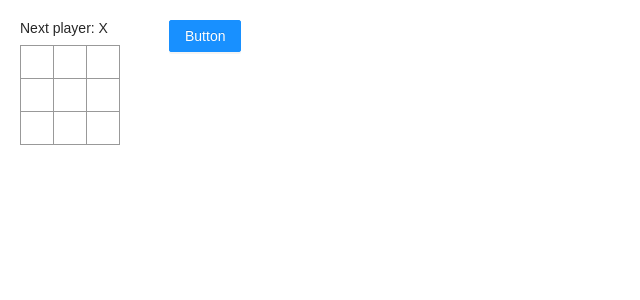
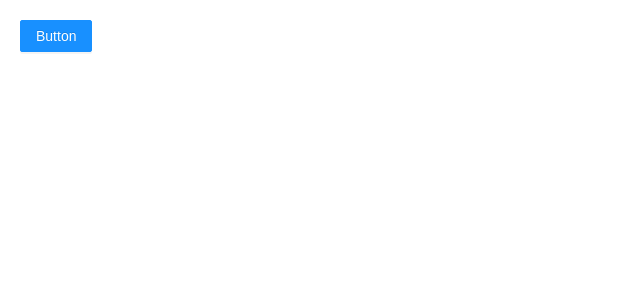
Before and after one commit to icdong/r-icdong, a React app: page / in a window 1280 px wide. Shown: the top 300 px of the page, without its empty margins (0-640 px from the left). Built offline with nearby package versions, Linux system fonts and the light colour scheme; the HTML template or start-up script is replaced by a standard one.

Commit message:
新增路由

```diff
--- a/package.json
+++ b/package.json
@@ -51,6 +51,7 @@
     "react-app-polyfill": "^1.0.6",
     "react-dev-utils": "^10.2.1",
     "react-dom": "^16.13.1",
+    "react-router-dom": "^5.2.0",
     "redux": "^4.0.5",
     "resolve": "1.15.0",
     "resolve-url-loader": "3.1.1",
--- /dev/null
+++ b/src/components/home/Home.js
@@ -0,0 +1,13 @@
+import React from 'react';
+import { Button } from 'antd';
+import './Home.less';
+
+class Home extends React.Component {
+    render() {
+        return (
+            <Button type="primary">Button</Button>
+        );
+    }
+}
+
+export default Home;
--- a/src/index.js
+++ b/src/index.js
@@ -1,12 +1,17 @@
 import React from 'react';
 import ReactDOM from 'react-dom';
+
 import './index.css';
 
-import Game from './components/app/App'
+// 导入store
+// import store from './store'
 
-// ========================================
+// 导入项目组件
+// import Game from './components/app/App'
+import Home from './components/home/Home'
+
 
 ReactDOM.render(
-    <Game />,
+    <Home />,
     document.getElementById('root')
 );
--- a/src/store/index.js
+++ b/src/store/index.js
@@ -1,9 +1,11 @@
 
 import {createStore} from 'redux';
-import reducer from './reducer';
+import rootReducer from './reducers';
+
 // store是唯一的
 // 只有store才能改变自己的内容（state）
 // reducer必须是纯函数
 // 把 reducer 放进 createStore 里 创建store
-const store = createStore(reducer);
+
+let store = createStore(rootReducer);
 export default store;
```
Also changed, not shown: src/store/reducers/index.js (added, +11 -0 lines), src/components/home/Home.less (added), src/store/reducers/initState.js (renamed from src/store/reducer.js), 1 other file (tests, documents, lock files or other folders).
